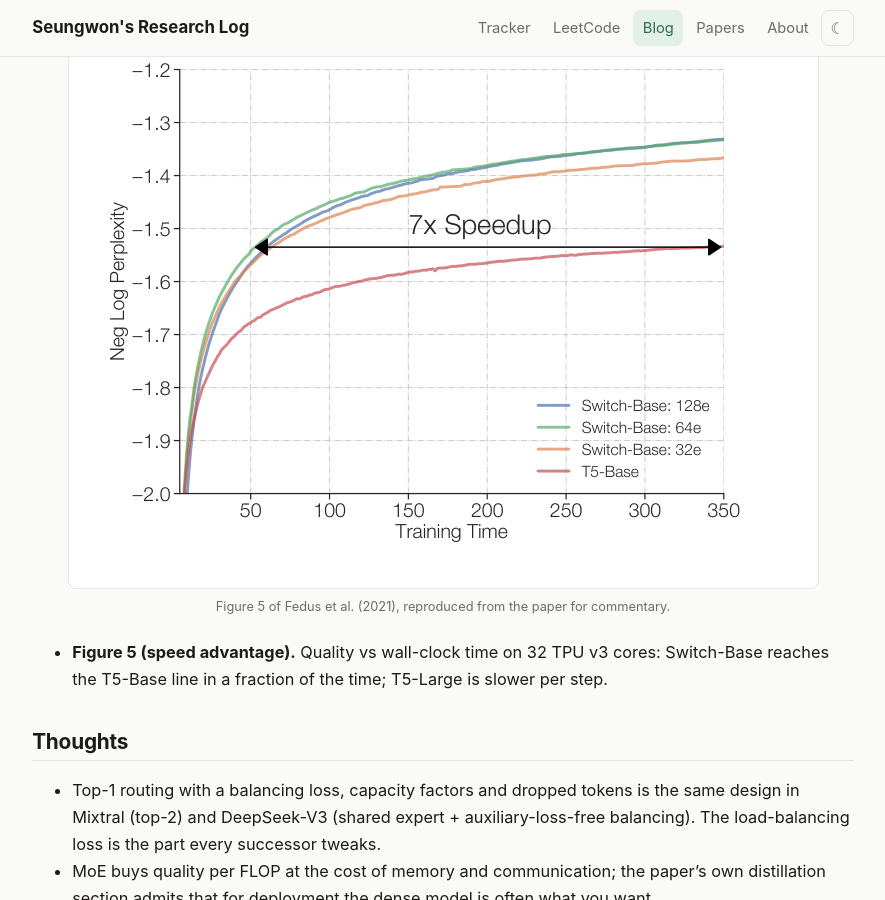
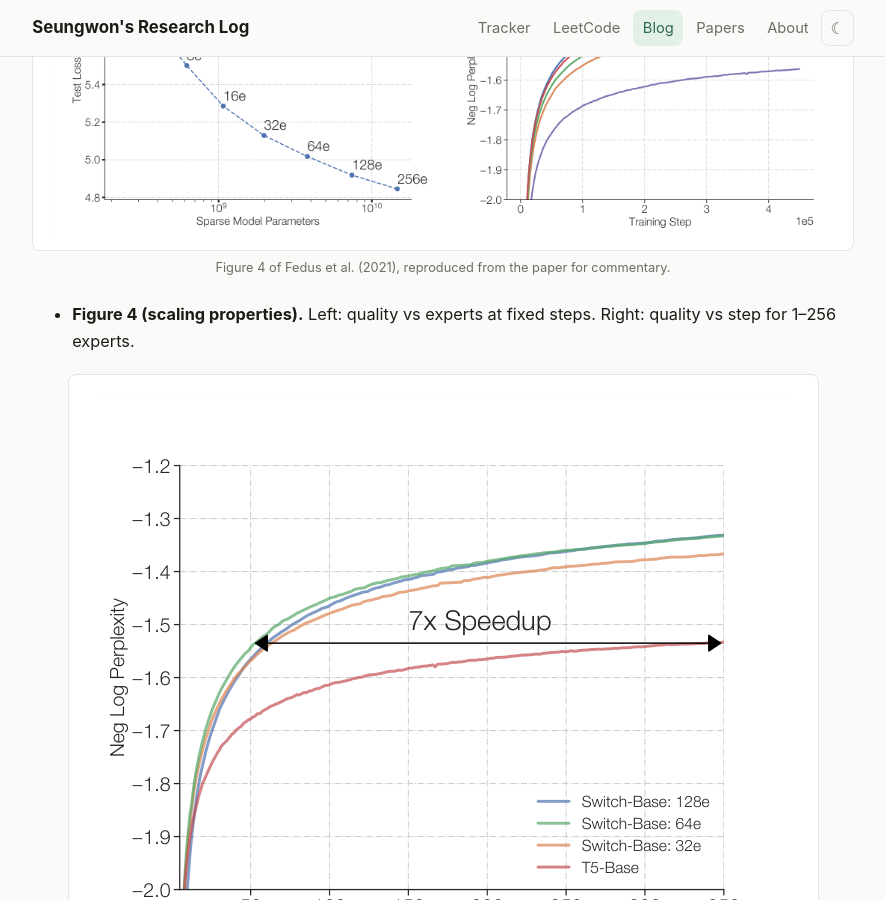
Before and after one commit to Aiant5615/Aiant5615.github.io, a Jekyll site: the page built from _posts/2026-09-07-switch-transformer.md, in a window 1280 px wide and 900 px high, scrolled down 4230 px. Shown: the whole window, without its empty margins (197-1082 px from the left). Built offline with Jekyll 4.4.1, drawn with Linux system fonts in a browser that asks for light colours.

Commit message:
Papers page: simpler where_exp filters; Switch Transformer Figure 4
Co-Authored-By: Claude Fable 5.1 <noreply@anthropic.com>

```diff
--- a/_posts/2026-09-07-switch-transformer.md
+++ b/_posts/2026-09-07-switch-transformer.md
@@ -85,6 +85,9 @@ Both vectors sum to one, so the product is minimized (at $$1/N$$) when routing i
 <figure class="paper-fig"><img src="/assets/papers/switch/figure3.png" alt="Figure 3 from Fedus et al. (2021)" loading="lazy"><figcaption>Figure 3 of Fedus et al. (2021), reproduced from the paper for commentary.</figcaption></figure>
 
 - **Figure 3 (token routing dynamics).** Tokens flowing to experts with capacity factor 1.0 vs 1.5: at 1.0, a red overflow token is dropped; at 1.5, slots are padded (white). The trade-off between dropped tokens and wasted compute.
+
+<figure class="paper-fig"><img src="/assets/papers/switch/figure4.png" alt="Figure 4 from Fedus et al. (2021)" loading="lazy"><figcaption>Figure 4 of Fedus et al. (2021), reproduced from the paper for commentary.</figcaption></figure>
+
 - **Figure 4 (scaling properties).** Left: quality vs experts at fixed steps. Right: quality vs step for 1–256 experts.
 
 <figure class="paper-fig"><img src="/assets/papers/switch/figure5.png" alt="Figure 5 from Fedus et al. (2021)" loading="lazy"><figcaption>Figure 5 of Fedus et al. (2021), reproduced from the paper for commentary.</figcaption></figure>
--- a/papers/index.html
+++ b/papers/index.html
@@ -28,7 +28,7 @@ permalink: /papers/
 {% endif %}
 {% endfor %}
 
-{% assign loose = papers | where_exp: "p", "p.series == nil and p.overview != true" %}
+{% assign loose = papers | where_exp: "p", "p.series == nil" | where_exp: "p", "p.overview != true" %}
 {% if loose.size > 0 %}
 <h2>Other reviews</h2>
 <ul class="post-list">
```
Also changed, not shown: assets/papers/switch/figure4.png (added).
